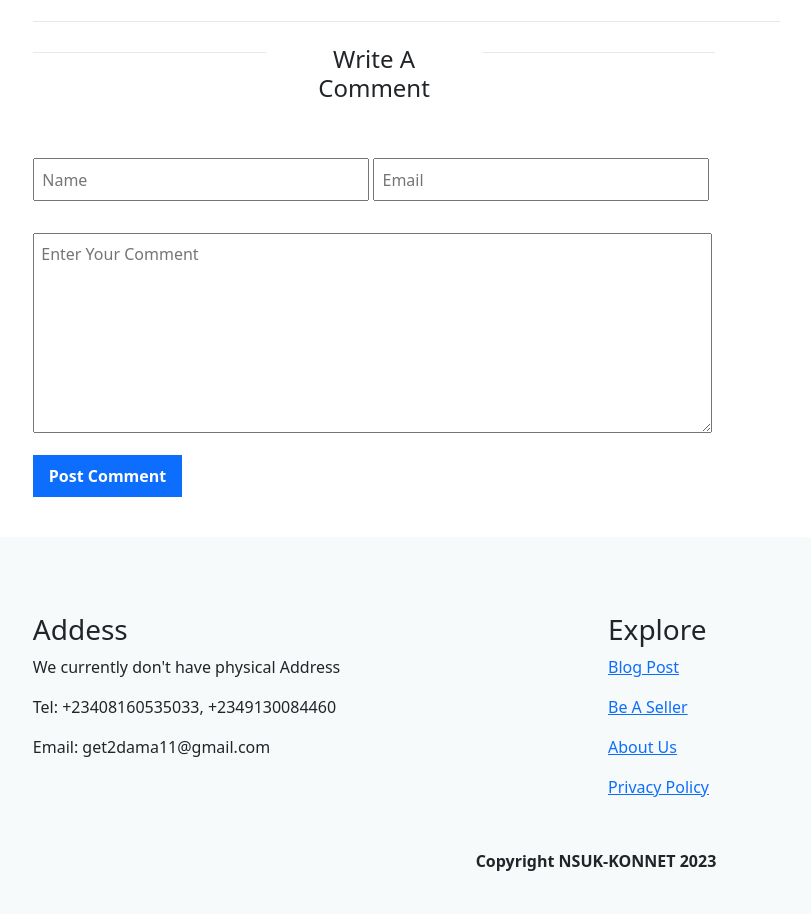
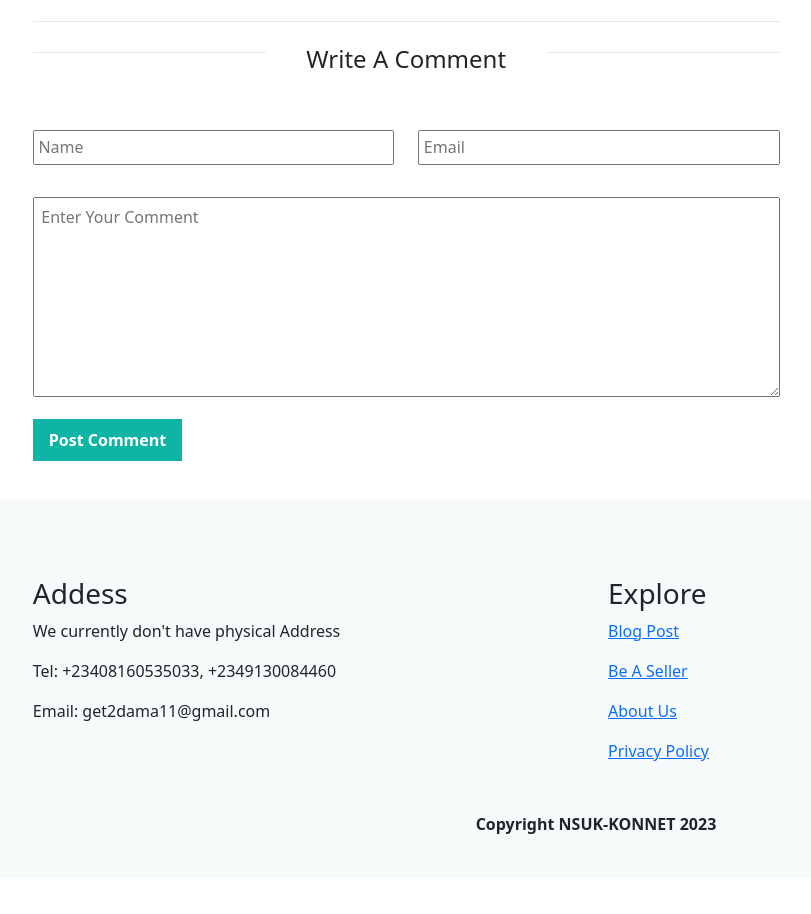
Before and after one commit to DamaMichaelYohanna/nsuk-konnet, a Django app: template bloggie/blog/template/blog/post_detail.html in a window 1280 px wide. Shown: the part 404-1318 px from the top of the page, without its empty margins (44-855 px from the left). After the commit the page ends 1238 px from the top, so only its background shows below. Run offline with Django 4.2, Linux system fonts and the light colour scheme; the template is opened without the code that fills it, so the values that code supplies are empty; some libraries are stand-ins or nearby versions; some web fonts are replaced.

Commit message:
update post detail: increase width of comment section

```diff
--- a/bloggie/blog/template/blog/post_detail.html
+++ b/bloggie/blog/template/blog/post_detail.html
@@ -88,45 +88,50 @@ Blog{% endblock %} {% block content %}
         </div>
         <div class="row mb-5">
           <div class="col-md-4" style="text-align: right"><hr /></div>
-          <div class="col-md-3" style="text-align: center">
+          <div class="col-md-4" style="text-align: center">
             <h4>Write A Comment</h4>
           </div>
           <div class="col-md-4" style="text-align: left"><hr /></div>
         </div>
         <div>
           <form action="" method="POST">
-            <p class="pb-3">
+            <div class="row pb-3">
+              <div class="col-md-6 pb-3">
                 <input
                   type="text"
                   name="name"
                   id="name"
-                style="width: 45%; padding: 1%"
+                  style="width: 100%; padding: 1%"
                   placeholder="Name"
                 />
+              </div>
+              <div class="col-md-6">
                 <input
                   type="email"
                   name="email"
                   id="email"
-                style="width: 45%; padding: 1%"
+                  style="width: 100%; padding: 1%"
                   placeholder="Email"
                 />
-            </p>
+              </div>
+            </div>
             <p>
               <textarea
                 name="body"
                 id="body"
                 placeholder="Enter Your Comment"
-                style="width: 91%; height: 200px; padding: 1%"
+                style="width: 100%; height: 200px; padding: 1%"
               ></textarea>
             </p>
             {% csrf_token %}
             <button
-              class="btn btn-primary"
+              class="btn"
               style="
                 color: white;
                 font-weight: bold;
                 padding: 8px 15px;
                 border-radius: 0px;
+                background: rgb(14, 180, 166);
               "
             >
               Post Comment
```
Lines whose indentation alone changed are shown as unchanged.
